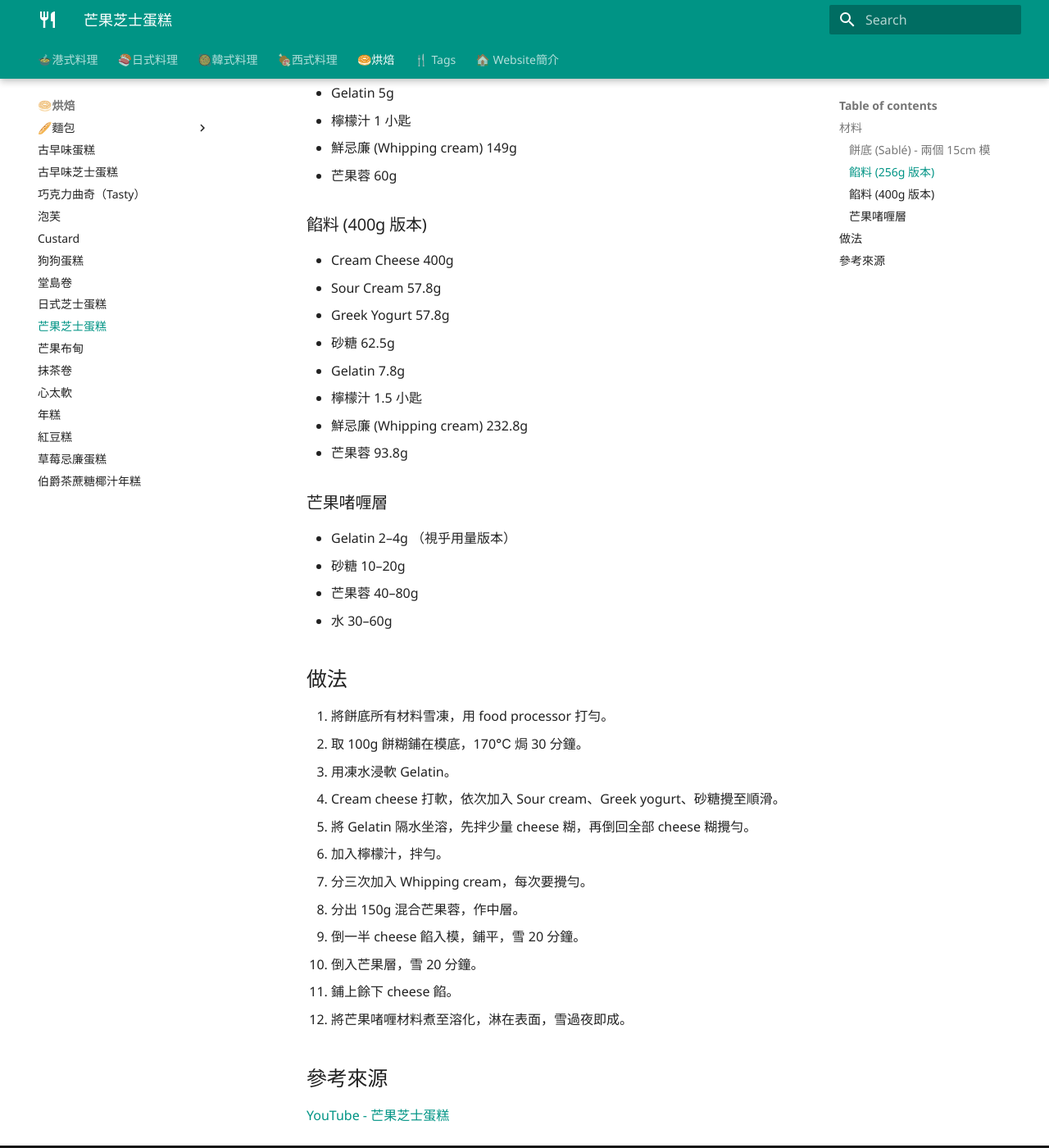
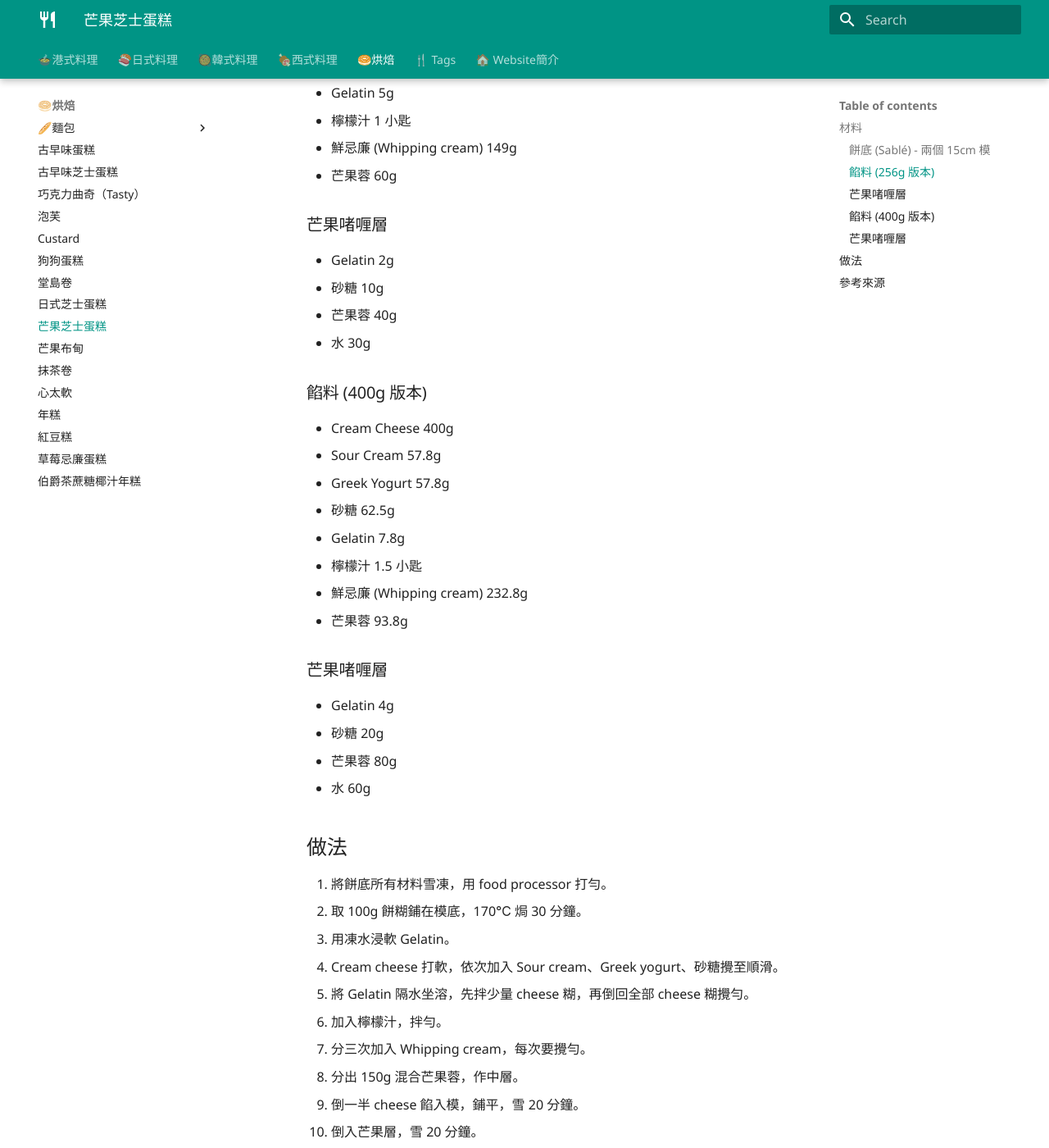
Before and after one commit to t2000chris/cooking-recipes, an MkDocs documentation site: the page built from docs/bakery/mango-cheesecake.md, in a window 1280 px wide and 1400 px high, scrolled down 987 px. Shown: the whole window at 82% size. Built offline with MkDocs 1.6.1 and Material for MkDocs 9.7.7, drawn with Linux system fonts in a browser that asks for light colours.

Commit message:
Update mango-cheesecake.md

```diff
--- a/docs/bakery/mango-cheesecake.md
+++ b/docs/bakery/mango-cheesecake.md
@@ -25,6 +25,12 @@ tags: [bakery, cake, dessert, fridge, cheese, fruit]
 - 鮮忌廉 (Whipping cream) 149g
 - 芒果蓉 60g
 
+### 芒果啫喱層
+- Gelatin 2g
+- 砂糖 10g
+- 芒果蓉 40g
+- 水 30g
+
 ### 餡料 (400g 版本)
 - Cream Cheese 400g
 - Sour Cream 57.8g
@@ -36,10 +42,10 @@ tags: [bakery, cake, dessert, fridge, cheese, fruit]
 - 芒果蓉 93.8g
 
 ### 芒果啫喱層
-- Gelatin 2–4g （視乎用量版本）
-- 砂糖 10–20g
-- 芒果蓉 40–80g
-- 水 30–60g
+- Gelatin 4g
+- 砂糖 20g
+- 芒果蓉 80g
+- 水 60g
 
 ## 做法
 
```
